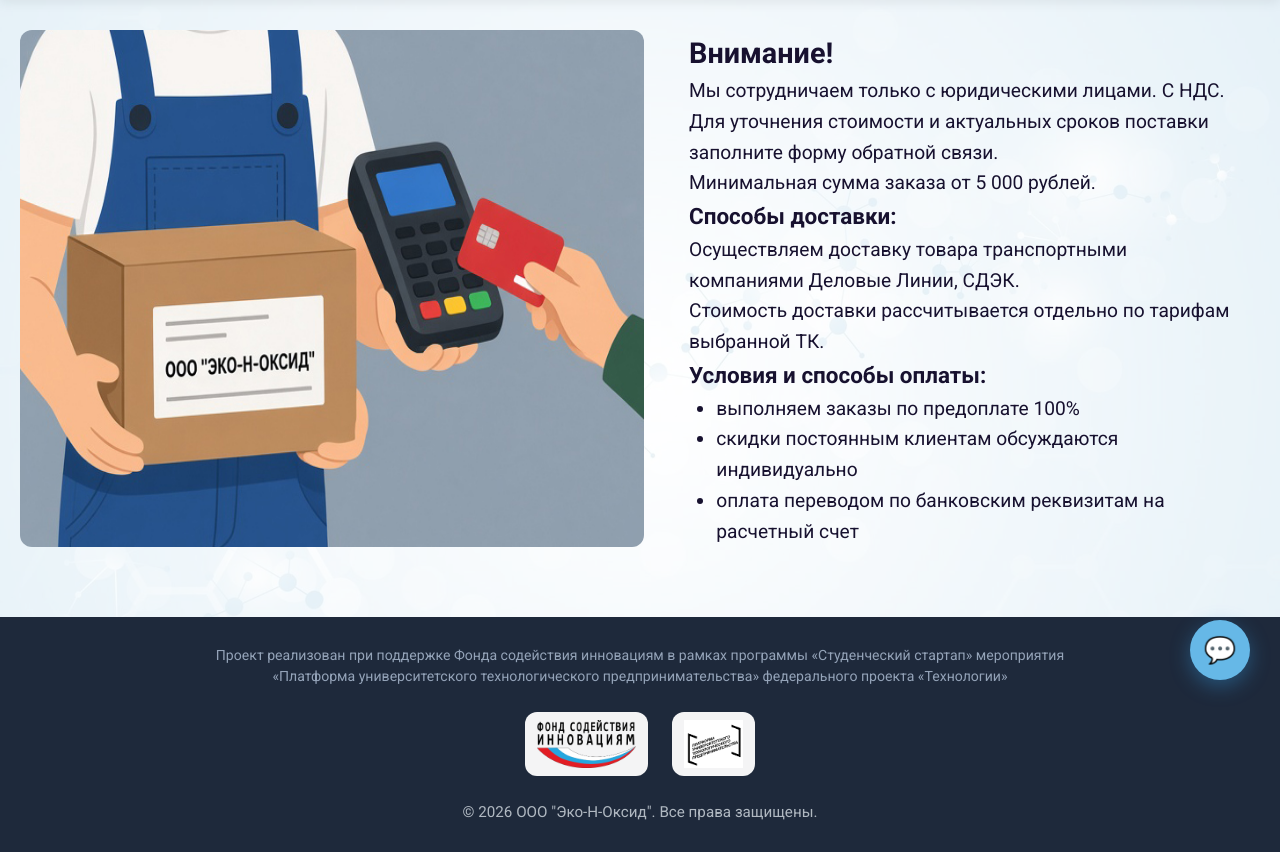
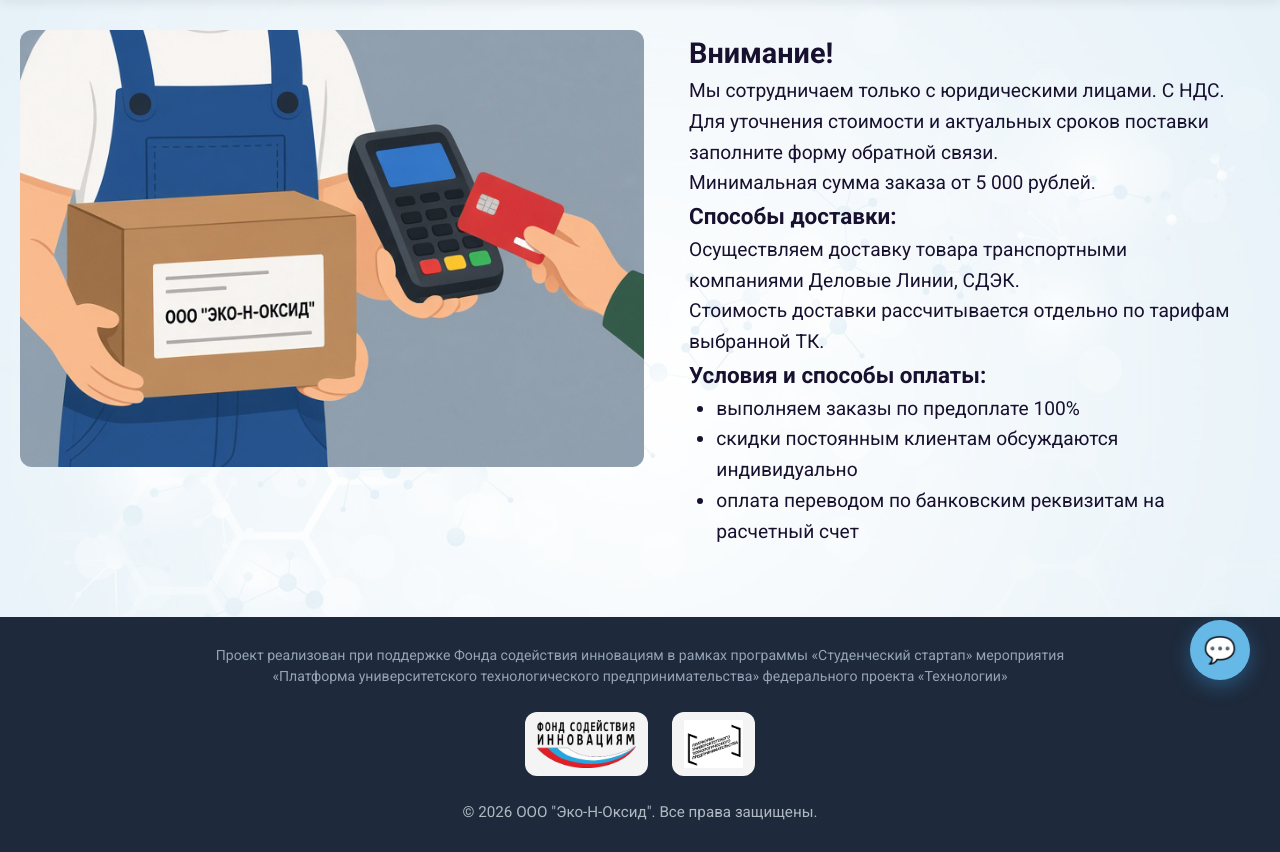
Before and after one commit to FirMore/econoxide, a Flask app: page /sending in a window 1280 px wide. Shown: the part 90-942 px from the top of the page. Run offline with Flask 3, Linux system fonts and the light colour scheme.

Commit message:
Update style.css
change style.css from kimi

```diff
--- a/app/static/css/style.css
+++ b/app/static/css/style.css
@@ -648,17 +648,19 @@ footer strong {
 
 .two-columns {
     display: flex;
+    align-items: flex-start;
     gap: 30px;
 }
 
 .column-image {
     display: flex;
-    align-items: justify;
+    align-items: flex-start;
     justify-content: center;
 }
 
 .column-image img {
     width: 80%;
+    max-width: 100%;
     height: auto;
     display: block;
     border-radius: 12px;
```
